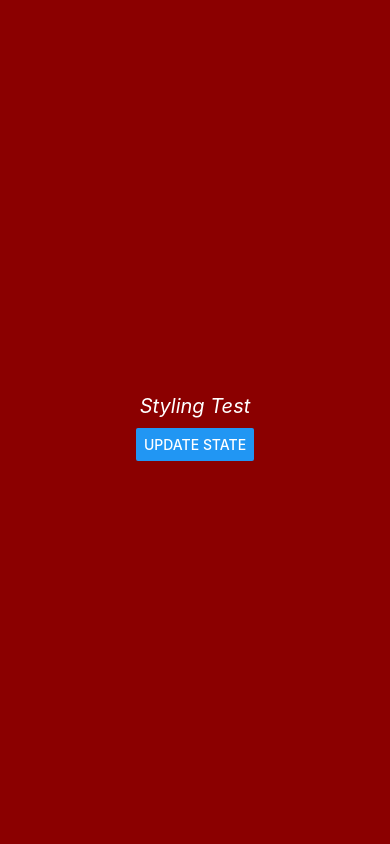
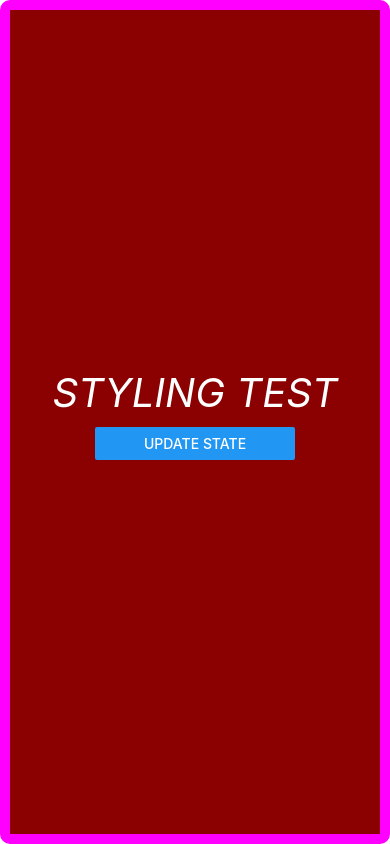
Before and after one commit to anthropovixen/project-1-react-native, a React Native app: screen / in a window 390 px wide. Built offline with nearby package versions, Linux system fonts and the light colour scheme.

Commit message:
Update App.js
Remove styling from inside the component
Add view to add styling to button
Add border and border styling to display
Change size of font and case
Change size of button

```diff
--- a/App.js
+++ b/App.js
@@ -9,16 +9,11 @@ const App = () => {
 	};
 
 	return (
-		<View
-			style={{
-				flex: 1,
-				backgroundColor: 'darkred',
-				alignItems: 'center',
-				justifyContent: 'center',
-			}}
-		>
+		<View style={styles.body}>
 			<Text style={styles.text}>{name}</Text>
-			<Button title="Update State" onPress={onClickHandler}></Button>
+			<View style={styles.button}>
+				<Button title="Update State" onPress={onClickHandler}></Button>
+			</View>
 		</View>
 	);
 };
@@ -29,12 +24,20 @@ const styles = StyleSheet.create({
 		backgroundColor: 'darkred',
 		alignItems: 'center',
 		justifyContent: 'center',
+		borderWidth: 10,
+		borderColor: '#ff00ff',
+		borderRadius: 10,
 	},
 	text: {
 		color: '#ffffff',
-		fontSize: 20,
+		fontSize: 40,
 		fontStyle: 'italic',
 		margin: 10,
+		textTransform: 'uppercase',
+	},
+	button: {
+		width: 200,
+		height: 60,
 	},
 });
 
```
